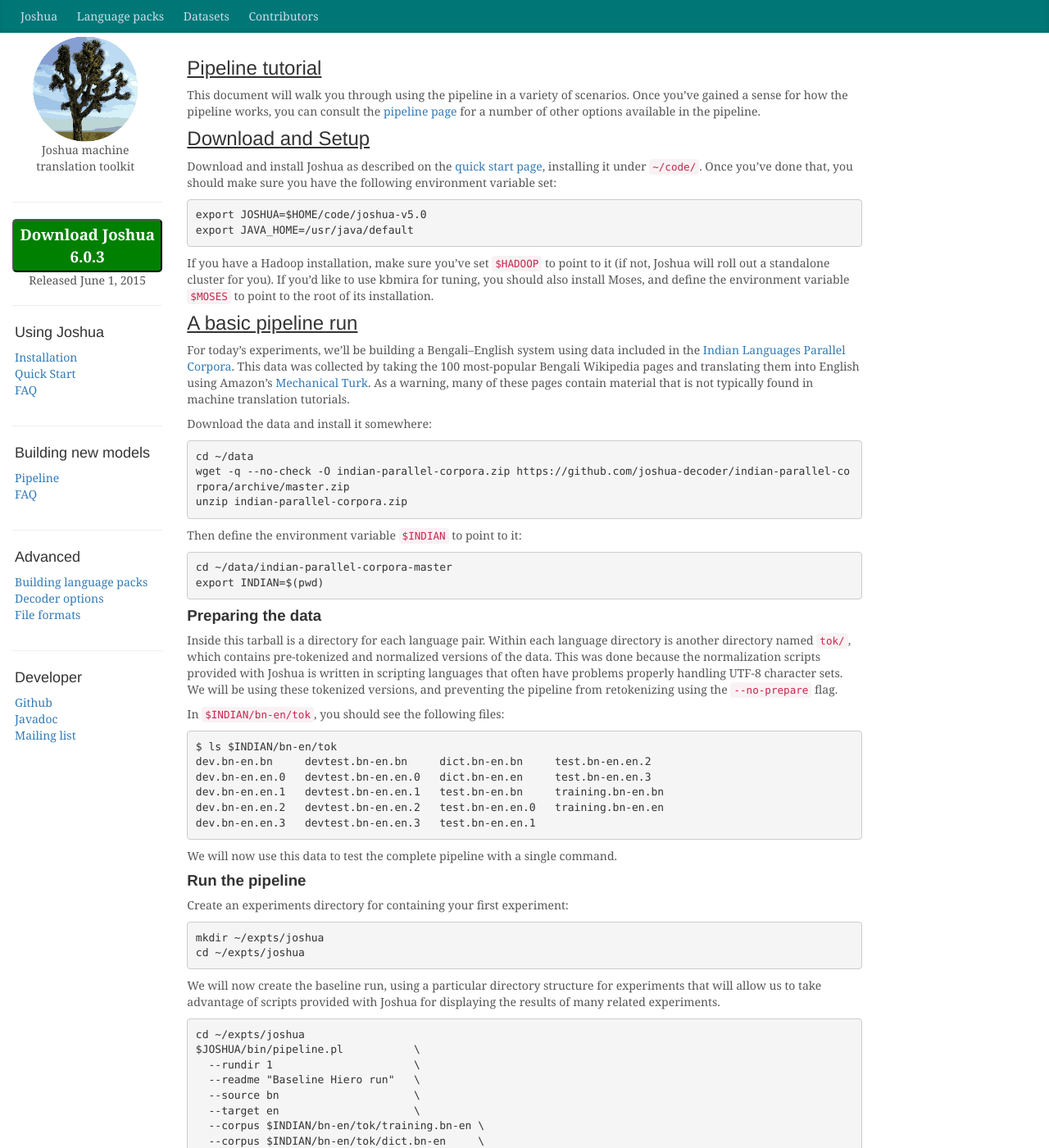
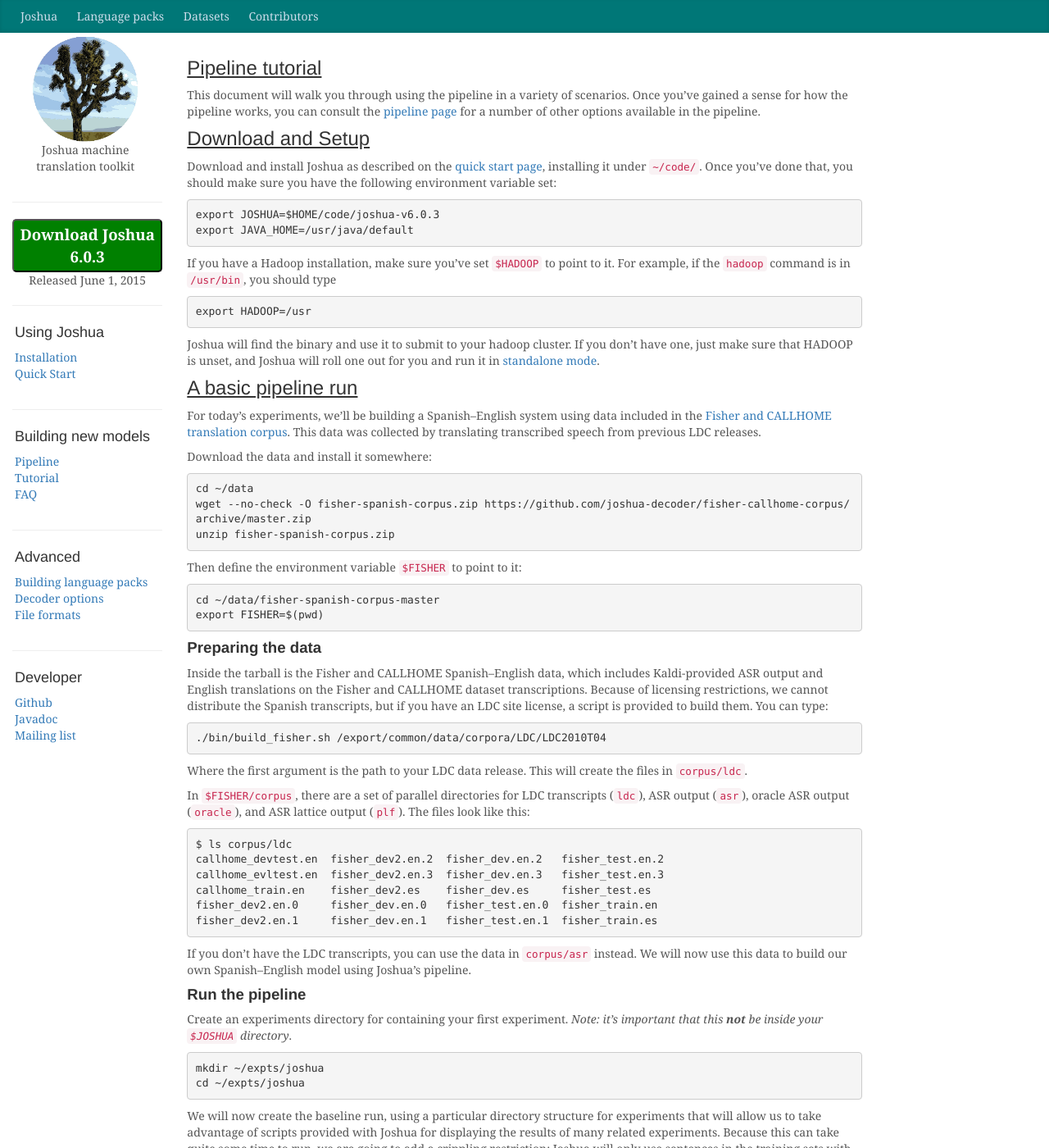
Before and after one commit to joshua-decoder/joshua-decoder.github.com, a Jekyll site: the page built from 6.0/tutorial.md, in a window 1280 px wide and 1400 px high. Shown: the whole window at 82% size. Built offline with Jekyll 4.4.1, drawn with Linux system fonts in a browser that asks for light colours; nearby versions of some CDN libraries; comment, search, counter and statistics services are not loaded; some of the changed text lies outside the part shown.

Commit message:
Updated tutorial

```diff
--- a/6.0/tutorial.md
+++ b/6.0/tutorial.md
@@ -13,75 +13,87 @@
 Download and install Joshua as described on the [quick start page](index.html), installing it under
 `~/code/`. Once you've done that, you should make sure you have the following environment variable set:
 
-    export JOSHUA=$HOME/code/joshua-v5.0
+    export JOSHUA=$HOME/code/joshua-v{{ site.data.joshua.release_version }}
     export JAVA_HOME=/usr/java/default
 
-If you have a Hadoop installation, make sure you've set `$HADOOP` to point to it (if not, Joshua
-will roll out a standalone cluster for you). If you'd like to use kbmira for tuning, you should also
-install Moses, and define the environment variable `$MOSES` to point to the root of its installation.
+If you have a Hadoop installation, make sure you've set `$HADOOP` to point to it. For example, if the `hadoop` command is in `/usr/bin`,
+you should type
+
+    export HADOOP=/usr
+
+Joshua will find the binary and use it to submit to your hadoop cluster. If you don't have one, just
+make sure that HADOOP is unset, and Joshua will roll one out for you and run it in
+[standalone mode](https://hadoop.apache.org/docs/r1.2.1/single_node_setup.html).
 
 ## A basic pipeline run
 
-For today's experiments, we'll be building a Bengali--English system using data included in the
-[Indian Languages Parallel Corpora](/indian-parallel-corpora/). This data was collected by taking
-the 100 most-popular Bengali Wikipedia pages and translating them into English using Amazon's
-[Mechanical Turk](http://www.mturk.com/). As a warning, many of these pages contain material that is
-not typically found in machine translation tutorials.
+For today's experiments, we'll be building a Spanish--English system using data included in the
+[Fisher and CALLHOME translation corpus](/data/fisher-callhome-corpus/). This
+data was collected by translating transcribed speech from previous LDC releases.
 
 Download the data and install it somewhere:
 
     cd ~/data
-    wget -q --no-check -O indian-parallel-corpora.zip https://github.com/joshua-decoder/indian-parallel-corpora/archive/master.zip
-    unzip indian-parallel-corpora.zip
+    wget --no-check -O fisher-spanish-corpus.zip https://github.com/joshua-decoder/fisher-callhome-corpus/archive/master.zip
+    unzip fisher-spanish-corpus.zip
 
-Then define the environment variable `$INDIAN` to point to it:
+Then define the environment variable `$FISHER` to point to it:
 
-    cd ~/data/indian-parallel-corpora-master
-    export INDIAN=$(pwd)
+    cd ~/data/fisher-spanish-corpus-master
+    export FISHER=$(pwd)
 
 ### Preparing the data
 
-Inside this tarball is a directory for each language pair. Within each language directory is another
-directory named `tok/`, which contains pre-tokenized and normalized versions of the data. This was
-done because the normalization scripts provided with Joshua is written in scripting languages that
-often have problems properly handling UTF-8 character sets. We will be using these tokenized
-versions, and preventing the pipeline from retokenizing using the `--no-prepare` flag.
+Inside the tarball is the Fisher and CALLHOME Spanish--English data, which includes Kaldi-provided
+ASR output and English translations on the Fisher and CALLHOME  dataset transcriptions. Because of
+licensing restrictions, we cannot distribute the Spanish transcripts, but if you have an LDC site
+license, a script is provided to build them. You can type:
 
-In `$INDIAN/bn-en/tok`, you should see the following files:
+    ./bin/build_fisher.sh /export/common/data/corpora/LDC/LDC2010T04
 
-    $ ls $INDIAN/bn-en/tok
-    dev.bn-en.bn     devtest.bn-en.bn     dict.bn-en.bn     test.bn-en.en.2
-    dev.bn-en.en.0   devtest.bn-en.en.0   dict.bn-en.en     test.bn-en.en.3
-    dev.bn-en.en.1   devtest.bn-en.en.1   test.bn-en.bn     training.bn-en.bn
-    dev.bn-en.en.2   devtest.bn-en.en.2   test.bn-en.en.0   training.bn-en.en
-    dev.bn-en.en.3   devtest.bn-en.en.3   test.bn-en.en.1
+Where the first argument is the path to your LDC data release. This will create the files in `corpus/ldc`.
 
-We will now use this data to test the complete pipeline with a single command.
+In `$FISHER/corpus`, there are a set of parallel directories for LDC transcripts (`ldc`), ASR output
+(`asr`), oracle ASR output (`oracle`), and ASR lattice output (`plf`). The files look like this:
+
+    $ ls corpus/ldc
+    callhome_devtest.en  fisher_dev2.en.2  fisher_dev.en.2   fisher_test.en.2
+    callhome_evltest.en  fisher_dev2.en.3  fisher_dev.en.3   fisher_test.en.3
+    callhome_train.en    fisher_dev2.es    fisher_dev.es     fisher_test.es
+    fisher_dev2.en.0     fisher_dev.en.0   fisher_test.en.0  fisher_train.en
+    fisher_dev2.en.1     fisher_dev.en.1   fisher_test.en.1  fisher_train.es
+
+If you don't have the LDC transcripts, you can use the data in `corpus/asr` instead. We will now use
+this data to build our own Spanish--English model using Joshua's pipeline.
 
 ### Run the pipeline
 
-Create an experiments directory for containing your first experiment:
+Create an experiments directory for containing your first experiment. *Note: it's important that
+this **not** be inside your `$JOSHUA` directory*.
 
     mkdir ~/expts/joshua
     cd ~/expts/joshua
 
 We will now create the baseline run, using a particular directory structure for experiments that
 will allow us to take advantage of scripts provided with Joshua for displaying the results of many
-related experiments.
+related experiments. Because this can take quite some time to run, we are going to add a crippling
+restriction: Joshua will only use sentences in the training sets with ten or fewer words on either
+side (Spanish or English):
 
     cd ~/expts/joshua
     $JOSHUA/bin/pipeline.pl           \
       --rundir 1                      \
       --readme "Baseline Hiero run"   \
-      --source bn                     \
+      --source es                     \
       --target en                     \
-      --corpus $INDIAN/bn-en/tok/training.bn-en \
-      --corpus $INDIAN/bn-en/tok/dict.bn-en     \
-      --tune $INDIAN/bn-en/tok/dev.bn-en        \
-      --test $INDIAN/bn-en/tok/devtest.bn-en    \
+      --type hiero                    \
+      --corpus $FISHER/corpus/ldc/fisher_train \
+      --tune $FISHER/corpus/ldc/fisher_dev \
+      --test $FISHER/corpus/ldc/fisher_dev2 \
+      --maxlen 10 \
       --lm-order 3
 
-This will start the pipeline building a Bengali--English translation system constructed from the
+This will start the pipeline building a Spanish--English translation system constructed from the
 training data and a dictionary, tuned against dev, and tested against devtest. It will use the
 default values for most of the pipeline: [GIZA++](https://code.google.com/p/giza-pp/) for alignment,
 KenLM's `lmplz` for building the language model, Z-MERT for tuning, KenLM with left-state
@@ -113,7 +125,7 @@
 
 - Decode with a wider beam (`--joshua-args '-pop-limit 200'`) (the default is 100)
 
-- Add the provided BN-EN dictionary to the training data (add another `--corpus` line, e.g., `--corpus $INDIAN/bn-en/dict.bn-en`)
+- Add the provided BN-EN dictionary to the training data (add another `--corpus` line, e.g., `--corpus $FISHER/bn-en/dict.bn-en`)
 
 To do this, we will create new runs that partially reuse the results of previous runs. This is
 possible by doing two things: (1) incrementing the run directory and providing an updated README
@@ -130,9 +142,9 @@
       --readme "Tuning with MIRA"     \
       --source bn                     \
       --target en                     \
-      --corpus $INDIAN/bn-en/tok/training.bn-en \
-      --tune $INDIAN/bn-en/tok/dev.bn-en        \
-      --test $INDIAN/bn-en/tok/devtest.bn-en    \
+      --corpus $FISHER/bn-en/tok/training.bn-en \
+      --tune $FISHER/bn-en/tok/dev.bn-en        \
+      --test $FISHER/bn-en/tok/devtest.bn-en    \
       --first-step tune \
       --tuner mira \
       --grammar 1/grammar.gz \
@@ -158,9 +170,9 @@
       --readme "Baseline SAMT model"  \
       --source bn                     \
       --target en                     \
-      --corpus $INDIAN/bn-en/tok/training.bn-en \
-      --tune $INDIAN/bn-en/tok/dev.bn-en        \
-      --test $INDIAN/bn-en/tok/devtest.bn-en    \
+      --corpus $FISHER/bn-en/tok/training.bn-en \
+      --tune $FISHER/bn-en/tok/dev.bn-en        \
+      --test $FISHER/bn-en/tok/devtest.bn-en    \
       --alignment 1/alignments/training.align   \
       --first-step parse \
       --no-corpus-lm \
--- a/_layouts/default6.html
+++ b/_layouts/default6.html
@@ -34,11 +34,6 @@
 
     <div class="container">
 
-      <!-- <div class="blog-header"> -->
-      <!--   <h1 class="blog-title">Joshua</h1> -->
-      <!--   <\!-- <p class="lead blog-description">The Joshua machine translation system</p> -\-> -->
-      <!-- </div> -->
-
       <div class="row">
 
         <div class="col-sm-2">
@@ -65,7 +60,6 @@
             <ol class="list-unstyled">
               <li><a href="/6.0/install.html">Installation</a></li>
               <li><a href="/6.0/quick-start.html">Quick Start</a></li>
-              <li><a href="/6.0/faq.html">FAQ</a></li>
             </ol>
           </div>
           <hr>
@@ -73,6 +67,7 @@
             <h4>Building new models</h4>
             <ol class="list-unstyled">
               <li><a href="/6.0/pipeline.html">Pipeline</a></li>
+              <li><a href="/6.0/tutorial.html">Tutorial</a></li>
               <li><a href="/6.0/faq.html">FAQ</a></li>
             </ol>
           </div>
```
